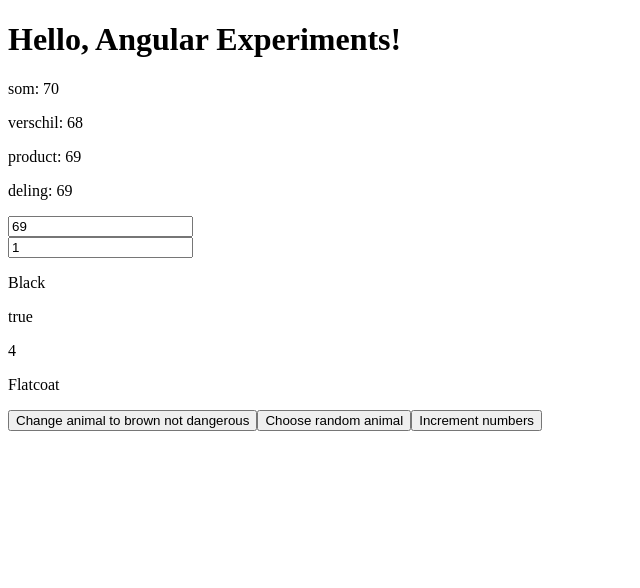
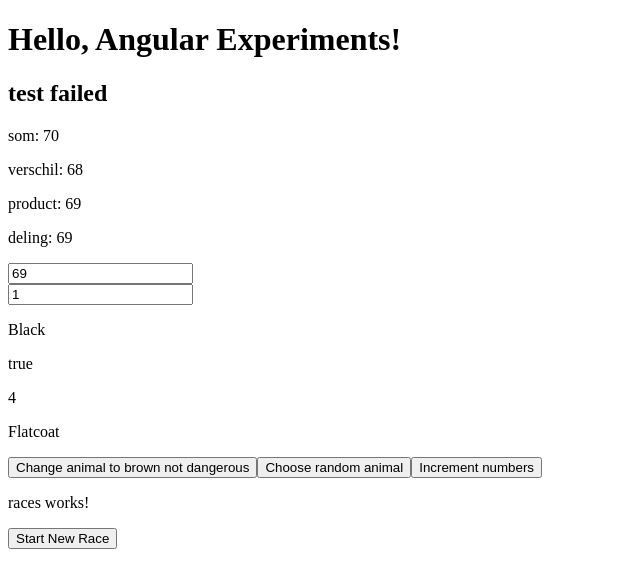
Before and after one commit to ThomasVanBeeck/angularexperiments, an Angular app: page / in a window 1280 px wide. Shown: the top 588 px of the page, without its empty margins (0-640 px from the left). Built offline with nearby package versions, Linux system fonts and the light colour scheme.

Commit message:
races added, testing output to parent

```diff
--- a/src/app/app.html
+++ b/src/app/app.html
@@ -1,4 +1,5 @@
 <h1>Hello, {{ title() }}</h1>
+<h2>{{ testname }}</h2>
 <p>
   som:
   {{ sumnumbers() !== null && typeof sumnumbers() === 'number' ? (sumnumbers() | number:'1.0-2') : sumnumbers() }}
@@ -42,3 +43,5 @@
 <button (click)="changeToBrownNotDangerous()">Change animal to brown not dangerous</button>
 <button (click)="replaceAnimal()">Choose random animal</button>
 <button (click)="incrementNumbers()">Increment numbers</button>
+
+<app-races (newRaceAvailable)="onNewRace()"></app-races>
--- a/src/app/app.ts
+++ b/src/app/app.ts
@@ -1,15 +1,23 @@
 import { Component, computed, signal, effect } from '@angular/core';
 import { AnimalModel, createRandomAnimals } from '../interfaces/animals';
-import { DecimalPipe } from '@angular/common';
+import { CommonModule, DecimalPipe } from '@angular/common';
+import { Races } from './races/races';
 
 @Component({
   selector: 'app-root',
-  imports: [DecimalPipe],
+  standalone: true,
+  imports: [DecimalPipe, Races, CommonModule],
   templateUrl: './app.html',
   styleUrl: './app.css'
 })
 export class App {
+
+onNewRace() {
+  console.log("parent: New race started!")
+}
+
   protected readonly title = signal('Angular Experiments!');
+  testname: string = 'test failed'
   firstnumber = signal(69)
   secondnumber = signal(1)
   sumnumbers = computed(() => (this.firstnumber() ?? 0) + (this.secondnumber() ?? 0))
--- /dev/null
+++ b/src/app/races/races.html
@@ -0,0 +1,4 @@
+<p>races works!</p>
+<div>
+  <button (click)="onButtonClickNewRace()">Start New Race</button>
+</div>
--- /dev/null
+++ b/src/app/races/races.ts
@@ -0,0 +1,19 @@
+import { CommonModule } from '@angular/common';
+import { Component, output } from '@angular/core';
+
+@Component({
+  selector: 'app-races',
+  standalone: true,
+  imports: [CommonModule],
+  templateUrl: './races.html',
+  styleUrl: './races.css',
+})
+export class Races {
+
+    newRaceAvailable = output<void>();
+
+  onButtonClickNewRace() {
+    console.log("emit...")
+    this.newRaceAvailable.emit()
+  }
+}
```
Also changed, not shown: src/app/races/races.css (added), 1 other file (tests, documents, lock files or other folders).
